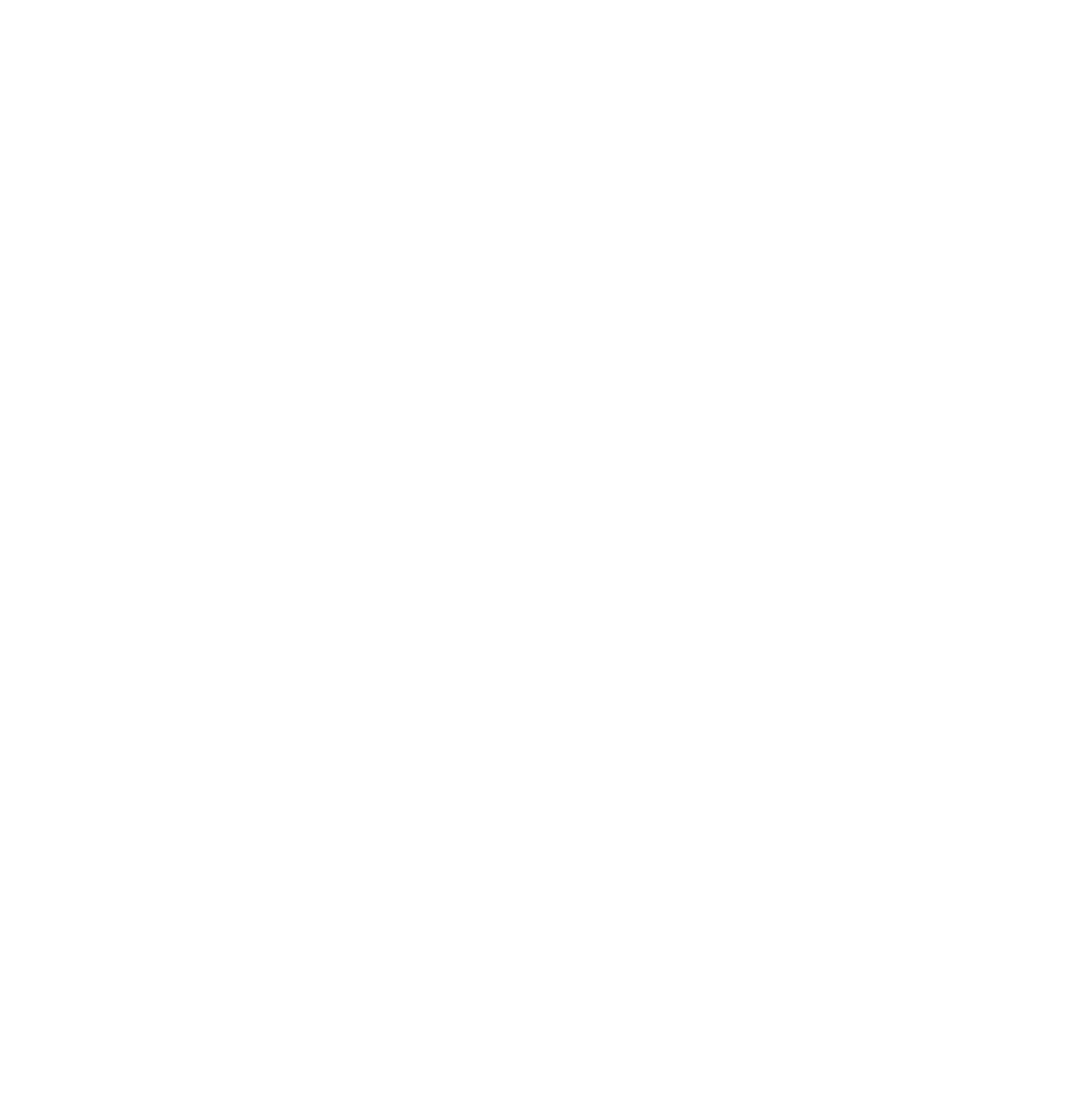
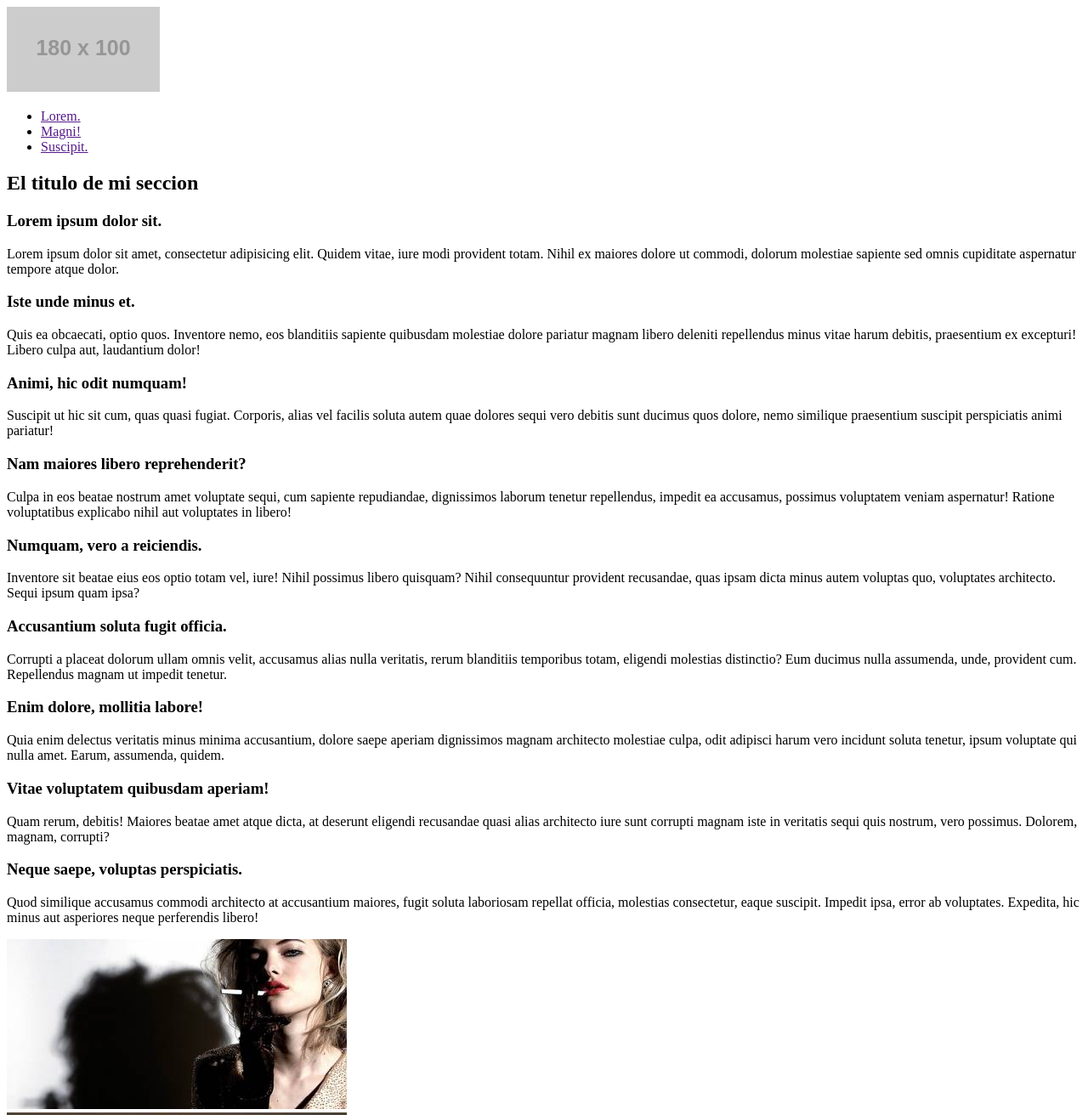
Before and after one commit to highercomve/html5-enero, a plain HTML site: page clases/clase2/index.html in a window 1280 px wide. Shown: the top 1312 px of the page at 85% size. Before the commit the page ends 800 px from the top, so only its background shows below. Drawn offline with Linux system fonts and the light colour scheme; placeholder pictures from the web are drawn by us.

Commit message:
Estructura HTML completa

```diff
--- a/clases/clase2/index.html
+++ b/clases/clase2/index.html
@@ -5,6 +5,119 @@
   <title>Clase 2 - Crear estilo</title>
 </head>
 <body>
+  <header id="header-principal">
+    <!--
+      *** Emmet para etiqueta + ID
+      etiqueta#identificador
+
+      ejemplo: div#logo
+
+      *** Emmet para etiqueta + class
+      etiqueta.clase
+
+      ejemplo: div.imagen-redonda
+    -->
+    <div id="logo">
+      <img src="http://placehold.it/180x100" alt="">
+    </div>
+    <nav>
+      <!-- ul>li*3>a>lorem1 -->
+      <ul>
+        <li><a href="">Lorem.</a></li>
+        <li><a href="">Magni!</a></li>
+        <li><a href="">Suscipit.</a></li>
+      </ul>
+    </nav>
+  </header>
+
+  <section id="main" role="main">
+    <header>
+      <h1>El titulo de mi seccion</h1>
+    </header>
+    <!--
+    opcion 1:
+    article.noticias*9>h3{Este es el titulo}+p>lorem
+
+    opcion 2 (yo use esta):
+    article.noticias*9>(h3>lorem4)+(p>lorem)
+    -->
+    <article class="noticias">
+      <h3>Lorem ipsum dolor sit.</h3>
+      <p>Lorem ipsum dolor sit amet, consectetur adipisicing elit. Quidem vitae, iure modi provident totam. Nihil ex maiores dolore ut commodi, dolorum molestiae sapiente sed omnis cupiditate aspernatur tempore atque dolor.</p>
+    </article>
+    <article class="noticias">
+      <h3>Iste unde minus et.</h3>
+      <p>Quis ea obcaecati, optio quos. Inventore nemo, eos blanditiis sapiente quibusdam molestiae dolore pariatur magnam libero deleniti repellendus minus vitae harum debitis, praesentium ex excepturi! Libero culpa aut, laudantium dolor!</p>
+    </article>
+    <article class="noticias">
+      <h3>Animi, hic odit numquam!</h3>
+      <p>Suscipit ut hic sit cum, quas quasi fugiat. Corporis, alias vel facilis soluta autem quae dolores sequi vero debitis sunt ducimus quos dolore, nemo similique praesentium suscipit perspiciatis animi pariatur!</p>
+    </article>
+    <article class="noticias">
+      <h3>Nam maiores libero reprehenderit?</h3>
+      <p>Culpa in eos beatae nostrum amet voluptate sequi, cum sapiente repudiandae, dignissimos laborum tenetur repellendus, impedit ea accusamus, possimus voluptatem veniam aspernatur! Ratione voluptatibus explicabo nihil aut voluptates in libero!</p>
+    </article>
+    <article class="noticias">
+      <h3>Numquam, vero a reiciendis.</h3>
+      <p>Inventore sit beatae eius eos optio totam vel, iure! Nihil possimus libero quisquam? Nihil consequuntur provident recusandae, quas ipsam dicta minus autem voluptas quo, voluptates architecto. Sequi ipsum quam ipsa?</p>
+    </article>
+    <article class="noticias">
+      <h3>Accusantium soluta fugit officia.</h3>
+      <p>Corrupti a placeat dolorum ullam omnis velit, accusamus alias nulla veritatis, rerum blanditiis temporibus totam, eligendi molestias distinctio? Eum ducimus nulla assumenda, unde, provident cum. Repellendus magnam ut impedit tenetur.</p>
+    </article>
+    <article class="noticias">
+      <h3>Enim dolore, mollitia labore!</h3>
+      <p>Quia enim delectus veritatis minus minima accusantium, dolore saepe aperiam dignissimos magnam architecto molestiae culpa, odit adipisci harum vero incidunt soluta tenetur, ipsum voluptate qui nulla amet. Earum, assumenda, quidem.</p>
+    </article>
+    <article class="noticias">
+      <h3>Vitae voluptatem quibusdam aperiam!</h3>
+      <p>Quam rerum, debitis! Maiores beatae amet atque dicta, at deserunt eligendi recusandae quasi alias architecto iure sunt corrupti magnam iste in veritatis sequi quis nostrum, vero possimus. Dolorem, magnam, corrupti?</p>
+    </article>
+    <article class="noticias">
+      <h3>Neque saepe, voluptas perspiciatis.</h3>
+      <p>Quod similique accusamus commodi architecto at accusantium maiores, fugit soluta laboriosam repellat officia, molestias consectetur, eaque suscipit. Impedit ipsa, error ab voluptates. Expedita, hic minus aut asperiores neque perferendis libero!</p>
+    </article>
+  </section>
+
+  <aside id="lateral" role="complementary">
+    <div class="banner" role="banner">
+      <img src="image/download.jpg" alt="">
+    </div>
+    <div class="banner" role="banner">
+      <img src="image/download_1.jpg" alt="">
+    </div>
+    <div class="banner" role="banner">
+      <img src="image/download-2.jpg" alt="">
+    </div>
+    <div class="banner" role="banner">
+      <img src="image/download_3.jpg" alt="">
+    </div>
+  </aside>
+
+  <footer id="footer-principal">
+    <article class="columnas-footer">
+      <p>Creado por Sergio Marin</p>
+    </article>
+    <article class="columnas-footer">
+      <p>No se me ocurre nada</p>
+    </article>
+    <article class="columnas-footer">
+      <p>Lorem ipsum dolor sit amet.</p>
+    </article>
+  </footer>
+
+
+
+
+
+
+
+
+
+
+
+
+
 
 </body>
 </html>
```
Also changed, not shown: clases/clase2/image/download-2.jpg (added), clases/clase2/image/download.jpg (added), clases/clase2/image/download_1.jpg (added), clases/clase2/image/download_3.jpg (added).
